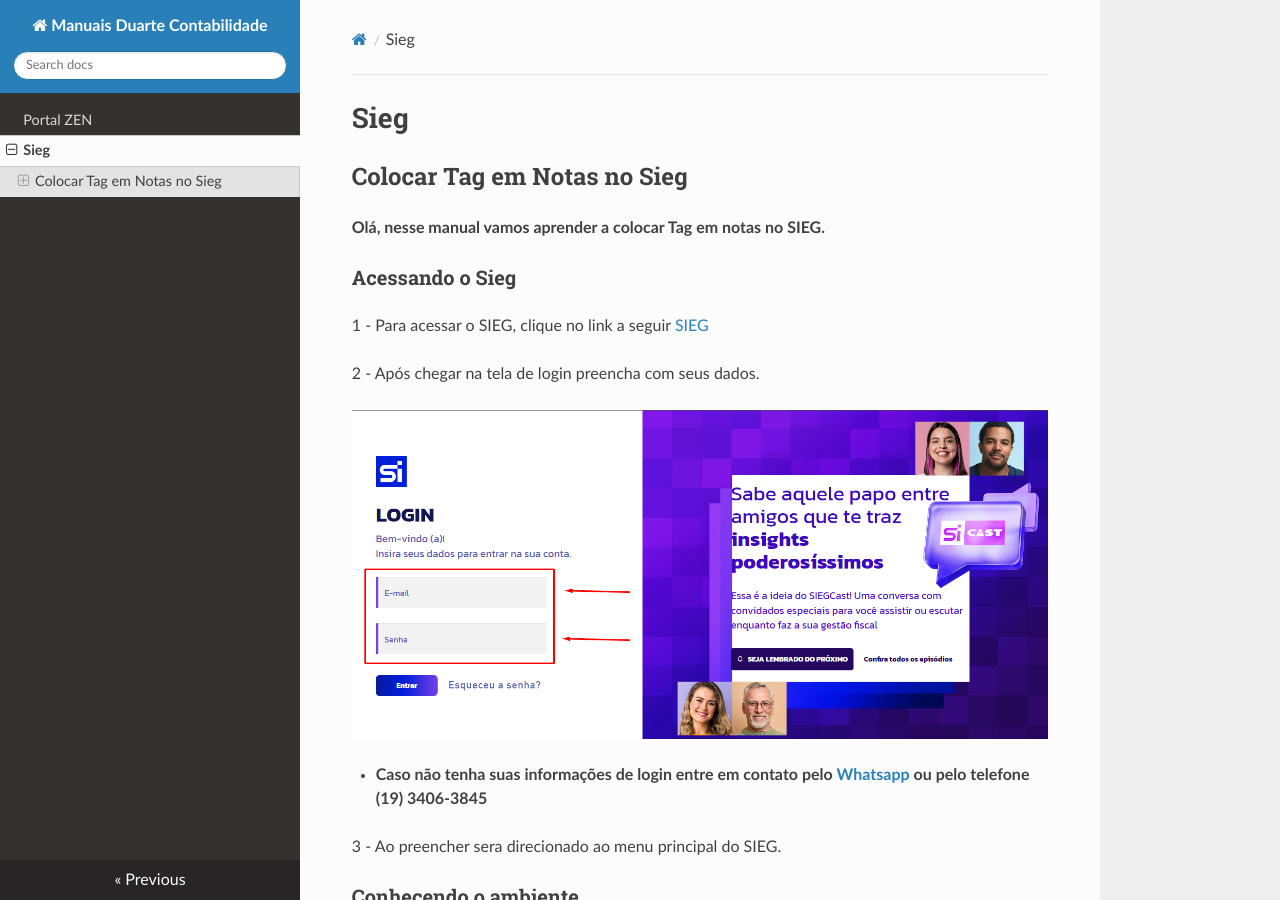
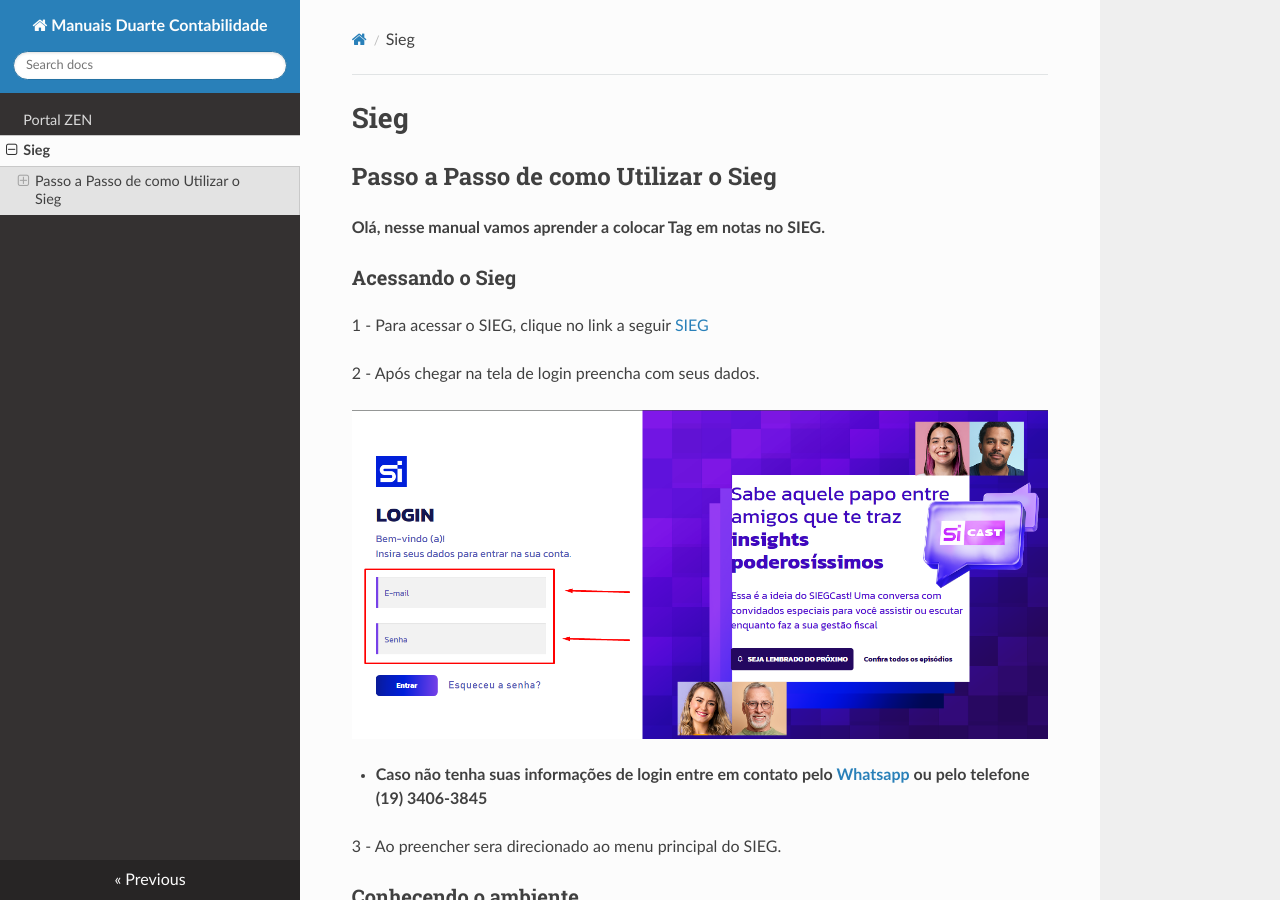
Before and after one commit to Duartecon-com-br/Manual-ZEN, an MkDocs documentation site: the page built from docs/Sieg.md, in a window 1280 px wide and 900 px high. Built offline with MkDocs 1.6.1, drawn with Linux system fonts in a browser that asks for light colours; nearby versions of some CDN libraries.

Commit message:
Atualização

```diff
--- a/docs/Colocar Tag em Notas no Sieg.md
+++ b/docs/Sieg.md
@@ -1,6 +1,6 @@
 # Sieg
 
-## Colocar Tag em Notas no Sieg
+## Passo a Passo de como Utilizar o Sieg
 
 **Olá, nesse manual vamos aprender a colocar Tag em notas no SIEG.**
 
```
